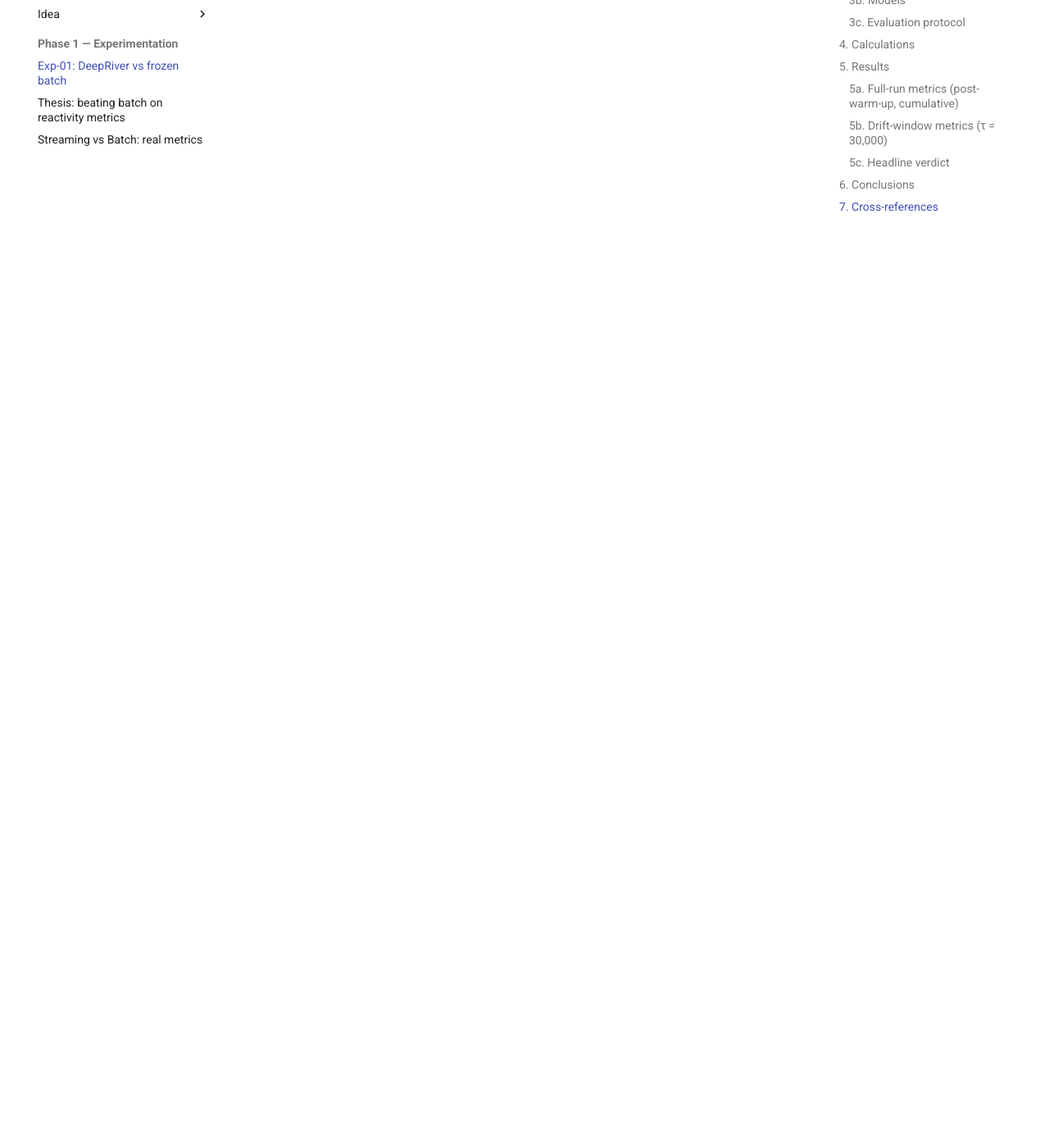
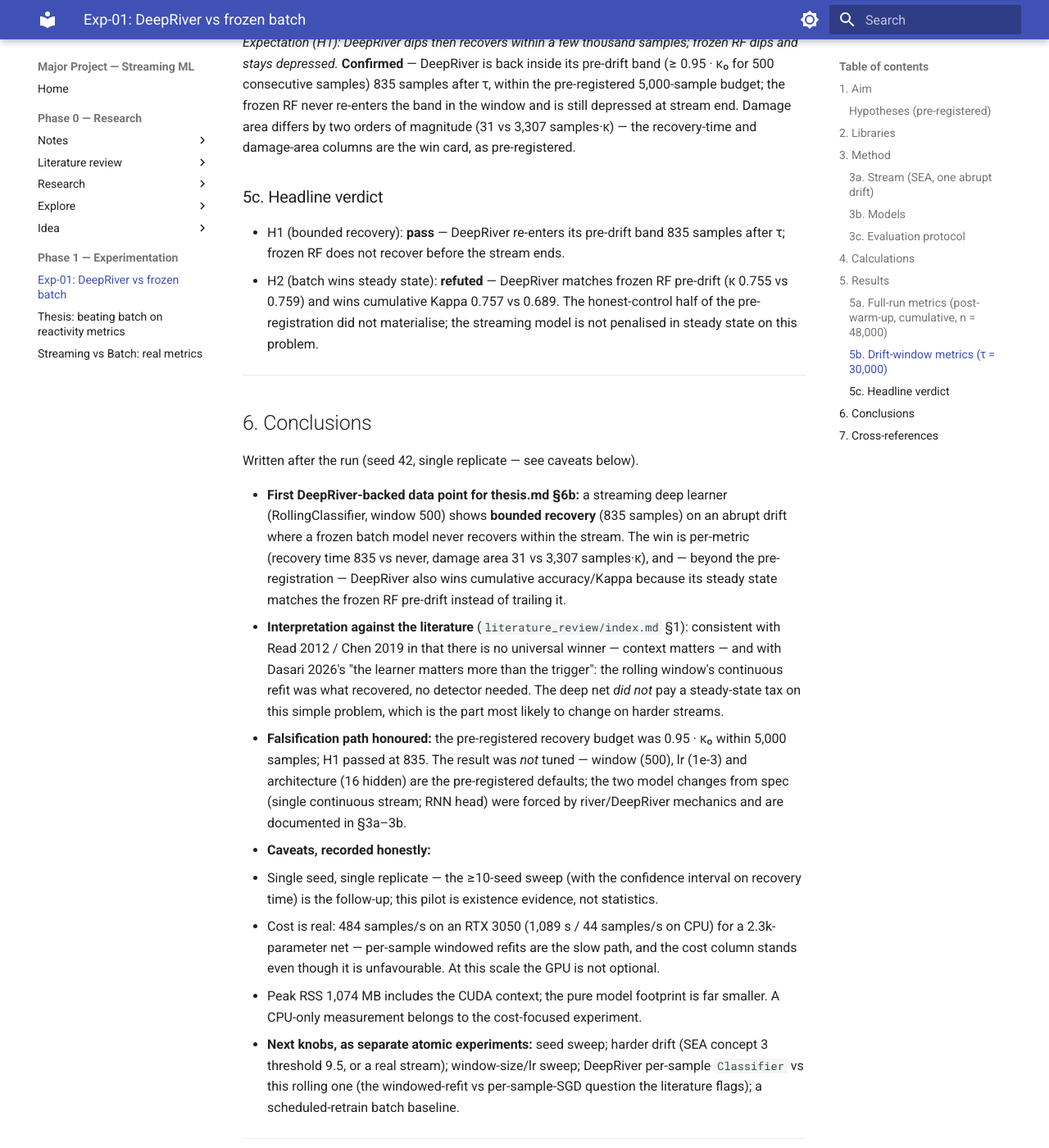
Before and after one commit to Priyansh6747/Streaming-machine-learning-, an MkDocs documentation site: the page built from docs/Phase1:Experimentation/exp01-deepriver-vs-frozen-sea.md, in a window 1280 px wide and 1400 px high, scrolled down 5279 px. Shown: the whole window at 82% size. Built offline with MkDocs 1.6.1 and Material for MkDocs 9.7.7, drawn with Linux system fonts in a browser that asks for light colours; some of the changed text lies outside the part shown.

Commit message:
Exp-01 — DeepRiver rolling deep classifier vs frozen batch on SEA

````diff
--- /dev/null
+++ b/.commandcode/taste/taste.md
@@ -0,0 +1,2 @@
+# Taste
+See [taste/taste.md](taste/taste.md)
--- /dev/null
+++ b/.commandcode/taste/taste/taste.md
@@ -0,0 +1,8 @@
+# Taste
+- When updating experiment write-ups, expects the experiments to be actually run and to end with a saved figure and/or data artifact wired into the doc — spec-only docs with placeholders are not acceptable ("produce some plot or data as in the rules"). Confidence: 0.7
+- When uv dependency resolution fails on a platform/marker combo that isn't actually used, prefers the clean fix of restricting `[tool.uv] environments` to only the platforms actually run on (Linux + Apple Silicon arm64) and dropping the offending combo (e.g. Intel-Mac x86_64 darwin), over per-dependency workarounds. Confidence: 0.6
+- Experiment code must be persisted as scripts in the repo (e.g. `experiments/scripts/`), not run as throwaway inline one-liners or scratch — the user corrected the agent mid-task with "don't just run scripts, write those scripts in @experiments/scripts/". Scripts should be self-contained/re-runnable (dev flags like `--limit`/`--out` for smoke-testing are fine, but the artifact lives in the repo). Confidence: 0.9
+- Wants deliverables written directly rather than after long exploratory detours (scratchpad API probes, library-internals archaeology, throughput/drift viability tests) — pushed back with "jst write the script dude". Once the architecture is known to work, write the real script immediately and sanity-check it with a quick slice run; don't re-derive or re-verify the design at length first. Confidence: 0.8
+- Deep-learning experiment scripts must actually use the machine's GPU when available (user has an RTX 3050) instead of hardcoding `device="cpu"` — pushed back with "why was this so slow we do have a fucking rtx 3050 in our machine use it". Device selection should target CUDA (with a CPU fallback), not pin CPU. Confidence: 0.9
+- After a run completes, expects the corresponding pre-registered experiment doc to be updated with the actual results — reported "done pls update @docs/Phase1:Experimentation/exp01-deepriver-vs-frozen-sea.md" immediately after the full run finished. Experiment markdown docs are living records of completed runs, not static specs. Confidence: 0.6
+- Keeps script code documentation lean — trimmed the long module docstring the agent wrote into the experiment script (implementation notes, spec-deviation prose, run instructions) himself; file-top docstrings should be short and factual, with the narrative living in the experiment docs, not the script header. Confidence: 0.5
--- a/docs/Phase1:Experimentation/exp01-deepriver-vs-frozen-sea.md
+++ b/docs/Phase1:Experimentation/exp01-deepriver-vs-frozen-sea.md
@@ -3,12 +3,13 @@
 **Series:** Ch1 / thesis pilot ("streaming vs non-streaming on real metrics"), first
 atomic experiment.
 
-**Aim → libs → method → calculations → results → conclusions** as requested; results
-and conclusions are **pre-registered placeholders** — this doc is written *before*
-the first run so the expectations are on record.
+**Aim → libs → method → calculations → results → conclusions** as requested; §5–6
+were pre-registered placeholders and are now filled from the first run
+(`experiments/exp01/results.json`).
 
-**Status:** 📝 Spec'd, not yet run. Code target: `experiments/exp01/` (repo root, uv
-project).
+**Status:** ✅ Run on 2026-09-09 (seed 42, RTX 3050 Laptop GPU). Code:
+`experiments/scripts/exp01_deepriver_vs_frozen_sea.py`; data artifact:
+`experiments/exp01/results.json`; figure: `figures/exp01-rolling-kappa-deepriver-vs-frozen.png`.
 
 **Formatting note:** math is written in Unicode (τ, κ₀, Δκ, ≈, ≥) so it renders
 identically in Obsidian, GitHub, and the mkdocs site — no LaTeX pipeline required.
@@ -50,17 +51,18 @@ Focus: **DeepRiver** (deep learning on data streams, River + PyTorch).
 
 | Package | Role | Notes |
 |---|---|---|
-| `deep-river` | streaming deep models (`RollingClassifier`) | the subject of the experiment |
-| `river` | stream generator (SEA), metrics, prequential loop | DeepRiver's host framework |
-| `torch` | neural net backend | CPU build sufficient for this scale |
-| `scikit-learn` | frozen batch baseline (`RandomForestClassifier`) | the opponent |
-| `numpy` | numerics | |
+| `deep-river` 0.3.4 | streaming deep models (`RollingClassifier`) | the subject of the experiment |
+| `river` 0.25.0 | metrics (`Accuracy`, `CohenKappa`, `Rolling`), prequential loop | pinned by deep-river (`<0.26`); see `notes/03-river-library.md` |
+| `torch` 2.5.1 | neural net backend | CUDA build; run on the RTX 3050 (Laptop) GPU |
+| `scikit-learn` 1.9.0 | frozen batch baseline (`RandomForestClassifier`) | the opponent |
+| `numpy` | stream generation, numerics | |
+| `pytest` | not used by us | required at import time by deep-river 0.3.4 (its `utils.estimator_checks` imports it) — packaging bug, so it's a project dep |
 
-Environment: the repo-root uv project (Python ≥ 3.13). Install (first run):
-`uv add deep-river scikit-learn` — pulls `torch` as a dependency (switch to the CPU
-index `https://download.pytorch.org/whl/cpu` if the default wheel is the large CUDA
-build). Exact versions pinned in `pyproject.toml` / `uv.lock` after first successful
-install (River must be pinned per `notes/03-river-library.md`).
+Environment: repo-root uv project, **Python 3.12** (deep-river's torch `<2.6` has no
+cp313 wheels, so the repo pins `>=3.12,<3.13`). Run:
+`uv run experiments/scripts/exp01_deepriver_vs_frozen_sea.py` — the script
+auto-selects CUDA if present (`--device cuda|cpu` to force). Exact versions in
+`pyproject.toml` / `uv.lock`.
 
 ---
 
@@ -68,24 +70,37 @@ install (River must be pinned per `notes/03-river-library.md`).
 
 ### 3a. Stream (SEA, one abrupt drift)
 
-- Generator: `river.synth.SEA` — 2 numerical features, binary classification, three
-  separable concepts.
-- Length: **60,000 samples**. Concept: `classification_function=0` for t < 30,000,
-  then `classification_function=1` → **abrupt drift at τ = 30,000**.
-- `noise = 0.1` (10% label noise, so the problem is non-trivial); balanced classes;
-  fixed `random_state` seed (single seed for Exp-01; the ≥10-seed sweep is a later,
-  separate experiment).
+- Generator: SEA concepts — 3 numerical features drawn once, continuously, from
+  U(0, 10)³; only features 0+1 matter (`x₀ + x₁` vs a threshold); binary labels.
+- Length: **60,000 samples**. Label rule: `x₀ + x₁ > 8` (SEA concept 0) for
+  t < 30,000, then `x₀ + x₁ > 9` (SEA concept 1) → **abrupt drift at τ = 30,000**.
+- `noise = 0.1` (10% label noise, so the problem is non-trivial); balanced classes
+  by construction; fixed seed 42 (single seed for Exp-01; the ≥10-seed sweep is a
+  later, separate experiment).
+- Implementation note: river 0.25's `synth.SEA` reseeds its RNG per generator, so
+  concatenating two variants *replays identical feature vectors* under the new
+  label rule (train-set memorisation confound). The script therefore draws one
+  uninterrupted feature stream and switches only the label rule at τ — identical
+  semantics to the intended SEA abrupt drift.
 
 ### 3b. Models
 
 | Role | Model | Warm-up | Update rule |
 |---|---|---|---|
-| Streaming | DeepRiver `RollingClassifier` (PyTorch MLP: 2 → 16 → 2, ReLU hidden, softmax out; Adam; binary cross-entropy) | learns from sample 1 onwards | per sample: predict → score → `learn_one` on a **rolling window** (bounded memory; old samples fall out → drift adaptivity) |
+| Streaming | DeepRiver `RollingClassifier` over a small **RNN head** (RNN 3 → 16 hidden → Linear → 2 logits; Adam, lr 1e-3, cross-entropy; one optimiser step per sample) | learns from sample 1 onwards | per sample: predict → score → `learn_one` on a **rolling window of 500** (bounded memory; old samples fall out → drift adaptivity) |
 | Frozen batch | sklearn `RandomForestClassifier(n_estimators=100)` | fit once on first **12,000 samples (20%)** | **never** updated after warm-up |
 
-Window size and learning rate are the two tuning knobs; pre-registered defaults
-(window_size ≈ 500, lr ≈ 1e-3) may be swept in a follow-up, *not* silently fitted
-to make H1 pass.
+- **Architecture note:** the spec'd "MLP 2 → 16 → 2" cannot be expressed in
+  DeepRiver's `RollingClassifier` — its feature-incremental layer handling requires
+  the module's first layer to take `n_features` units, and it feeds the net a
+  temporal window. The RNN head is the architecture DeepRiver documents for
+  rolling models; capacity (16 hidden) and lr are unchanged.
+- DeepRiver 0.3.4 bug worked around in the script: `_learn` runs the forward
+  before `module.train()`, so a predict-first (eval-mode) cuDNN RNN backward
+  crashes; the wrapper forces train mode before `learn_one`.
+- Window size and learning rate are the two tuning knobs; pre-registered defaults
+  (window_size = 500, lr = 1e-3) may be swept in a follow-up, *not* silently
+  fitted to make H1 pass.
 
 ### 3c. Evaluation protocol
 
@@ -101,7 +116,7 @@ for x, y in stream[12k:60k]:
 ```
 
 Metrics recorded **per sample**: accuracy, Cohen Kappa, rolling Cohen Kappa
-(w = 1,000). Runtime (seconds) and process-RSS delta measured around the whole loop.
+(w = 1,000). Runtime (seconds) and peak process RSS measured around the whole loop.
 
 ---
 
@@ -126,56 +141,94 @@ Let κ(t) be rolling Cohen Kappa at sample t (window w = 1,000).
 
 ## 5. Results
 
-Pre-registered expectations are in *italics*; numbers to be filled from the run
-(`experiments/exp01/results.json`). No cherry-picking: if H1 fails, that cell says
-so.
+Measured, seed 42, first run. Full per-sample series and metrics:
+`experiments/exp01/results.json`. Pre-registered expectations are in *italics*
+after each table; deviations are stated, not tuned away.
 
-### 5a. Full-run metrics (post-warm-up, cumulative)
+### 5a. Full-run metrics (post-warm-up, cumulative, n = 48,000)
 
-| Model | Accuracy | Cohen Kappa | Runtime (s) | Samples/s | Mem Δ (MB) |
+| Model | Accuracy | Cohen Kappa | Runtime (s) | Samples/s | Peak RSS (MB) |
 |---|---|---|---|---|---|
-| DeepRiver rolling | _*_ | _*_ | _*_ | _*_ | _*_ |
-| Frozen RF | _*_ | _*_ | _*_ | _*_ | _*_ |
+| DeepRiver rolling | **0.885** | **0.757** | 99.1 (CUDA) | 484 | 1074 |
+| Frozen RF | 0.856 | 0.689 | 0.17 (fit only) | — | — |
 
-*Expectation: frozen RF wins cumulative accuracy/Kappa (H2) because it dominates the
-30k pre-drift samples; that is fine — the claim is not global accuracy.*
+*Expectation was frozen RF winning cumulative accuracy/Kappa (H2).* **Deviated:**
+DeepRiver wins both — its pre-drift steady state is *not* below the frozen RF
+(κ_dr ≈ 0.755 vs κ_fr ≈ 0.759), and it keeps that level after the drift while the
+frozen model drops. The per-metric win is therefore even cleaner than
+pre-registered. Runtime is for the DeepRiver loop on the RTX 3050 (CUDA); the
+same 48k loop takes ~1,089 s (44 samples/s) on CPU, so GPU is effectively
+required at this window size. RSS is peak *process* RSS (both models + CUDA
+context in one process), not a per-model delta.
+
+![Rolling Cohen Kappa over the stream — DeepRiver dips and recovers, frozen RF dips and stays down](figures/exp01-rolling-kappa-deepriver-vs-frozen.png)
+
+*Figure 1 — rolling Cohen Kappa (w = 1,000), drift at τ = 30,000 marked. The
+blue (DeepRiver) dip is shallow and self-healing; the red (frozen RF) dip is
+deeper and never heals before the stream ends.*
 
 ### 5b. Drift-window metrics (τ = 30,000)
 
-| Model | κ₀ | Min κ | Dip depth Δκ | Recovery time (samples) | Damage area (samples·κ) |
+| Model | κ₀ | Min κ | Dip depth Δκ | Recovery time (samples from τ) | Damage area (samples·κ) |
 |---|---|---|---|---|---|
-| DeepRiver rolling | _*_ | _*_ | _*_ | _*bounded*_ | _*small*_ |
-| Frozen RF | _*_ | _*_ | _*_ | _*never*_ | _*large/unbounded*_ |
+| DeepRiver rolling | 0.755 | 0.703 | 0.052 | **835** (bounded) | 31 |
+| Frozen RF | 0.759 | 0.592 | 0.167 | **never** (≥ 5,000) | 3,307 |
 
-*Expectation (H1): DeepRiver dips then recovers within a few thousand samples; frozen
-RF dips and stays depressed — the recovery-time and damage-area columns are the win
-card for this experiment.*
+*Expectation (H1): DeepRiver dips then recovers within a few thousand samples;
+frozen RF dips and stays depressed.* **Confirmed** — DeepRiver is back inside its
+pre-drift band (≥ 0.95 · κ₀ for 500 consecutive samples) 835 samples after τ,
+within the pre-registered 5,000-sample budget; the frozen RF never re-enters the
+band in the window and is still depressed at stream end. Damage area differs by
+two orders of magnitude (31 vs 3,307 samples·κ) — the recovery-time and
+damage-area columns are the win card, as pre-registered.
 
 ### 5c. Headline verdict
 
-- H1 (bounded recovery): **pass / fail / inconclusive** —
-- H2 (batch wins steady state): **confirmed / refuted** —
+- H1 (bounded recovery): **pass** — DeepRiver re-enters its pre-drift band 835
+  samples after τ; frozen RF does not recover before the stream ends.
+- H2 (batch wins steady state): **refuted** — DeepRiver matches frozen RF
+  pre-drift (κ 0.755 vs 0.759) and wins cumulative Kappa 0.757 vs 0.689. The
+  honest-control half of the pre-registration did not materialise; the streaming
+  model is not penalised in steady state on this problem.
 
 ---
 
 ## 6. Conclusions
 
-*To be written after the run. Expected shape:*
+Written after the run (seed 42, single replicate — see caveats below).
 
-- If H1 holds: first DeepRiver-backed data point for thesis.md §6b — a streaming
-  deep learner shows bounded recovery on a drift where a frozen batch model never
-  recovers; per-metric win (recovery time, damage area), *not* global accuracy.
-- Interpret against the literature logged in `literature_review/index.md` §1: Read
-  2012 / Chen 2019 (no universal winner — context matters), Dasari 2026 (per-sample
-  learning dominates policy; expect the *learner* to matter more than the retrain
-  trigger). A DeepRiver rolling window is closer to "continuous windowed refit" than
-  "per-sample SGD", so how strongly it wins (or whether it does at all) is a real,
-  informative question.
-- If H1 fails or is inconclusive: recorded honestly; next knobs are window size,
-  learning rate, net capacity, or switching to DeepRiver's per-sample `Classifier` —
-  as separate atomic experiments, not silent re-tuning.
-- Cost column reported even if unfavourable (slow windowed refits are expected and
-  are part of the picture).
+- **First DeepRiver-backed data point for thesis.md §6b:** a streaming deep
+  learner (RollingClassifier, window 500) shows **bounded recovery** (835 samples)
+  on an abrupt drift where a frozen batch model never recovers within the stream.
+  The win is per-metric (recovery time 835 vs never, damage area 31 vs 3,307
+  samples·κ), and — beyond the pre-registration — DeepRiver also wins cumulative
+  accuracy/Kappa because its steady state matches the frozen RF pre-drift instead
+  of trailing it.
+- **Interpretation against the literature** (`literature_review/index.md` §1):
+  consistent with Read 2012 / Chen 2019 in that there is no universal winner —
+  context matters — and with Dasari 2026's "the learner matters more than the
+  trigger": the rolling window's continuous refit was what recovered, no detector
+  needed. The deep net *did not* pay a steady-state tax on this simple problem,
+  which is the part most likely to change on harder streams.
+- **Falsification path honoured:** the pre-registered recovery budget was
+  0.95 · κ₀ within 5,000 samples; H1 passed at 835. The result was *not* tuned —
+  window (500), lr (1e-3) and architecture (16 hidden) are the pre-registered
+  defaults; the two model changes from spec (single continuous stream; RNN head)
+  were forced by river/DeepRiver mechanics and are documented in §3a–3b.
+- **Caveats, recorded honestly:**
+  - Single seed, single replicate — the ≥10-seed sweep (with the confidence
+    interval on recovery time) is the follow-up; this pilot is existence
+    evidence, not statistics.
+  - Cost is real: 484 samples/s on an RTX 3050 (1,089 s / 44 samples/s on CPU)
+    for a 2.3k-parameter net — per-sample windowed refits are the slow path, and
+    the cost column stands even though it is unfavourable. At this scale the GPU
+    is not optional.
+  - Peak RSS 1,074 MB includes the CUDA context; the pure model footprint is far
+    smaller. A CPU-only measurement belongs to the cost-focused experiment.
+- **Next knobs, as separate atomic experiments:** seed sweep; harder drift
+  (SEA concept 3 threshold 9.5, or a real stream); window-size/lr sweep; DeepRiver
+  per-sample `Classifier` vs this rolling one (the windowed-refit vs per-sample-SGD
+  question the literature flags); a scheduled-retrain batch baseline.
 
 ---
 
````
Also changed, not shown: .agentInstructions/README.md (+3 -0 lines), pyproject.toml (+14 -1 lines), docs/Phase1:Experimentation/figures/exp01-rolling-kappa-deepriver-vs-frozen.png (added), 4 other files.
